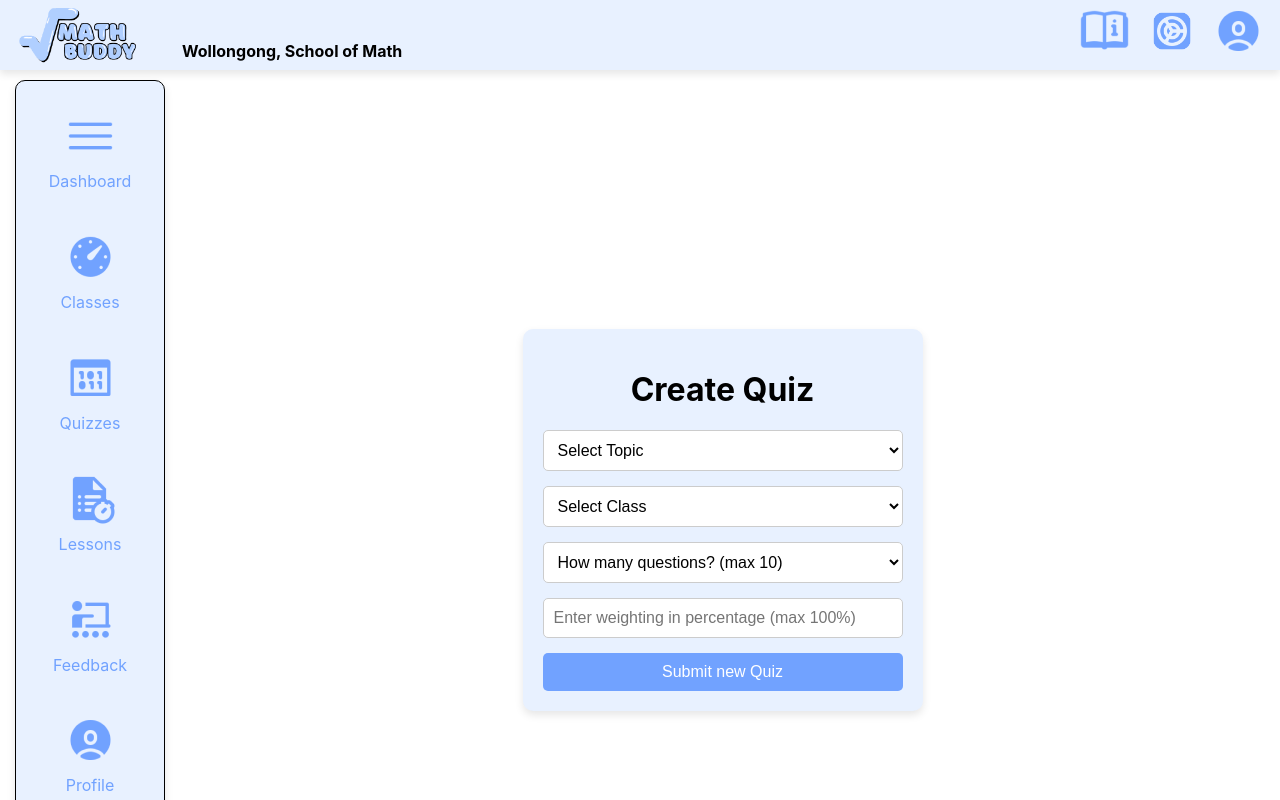
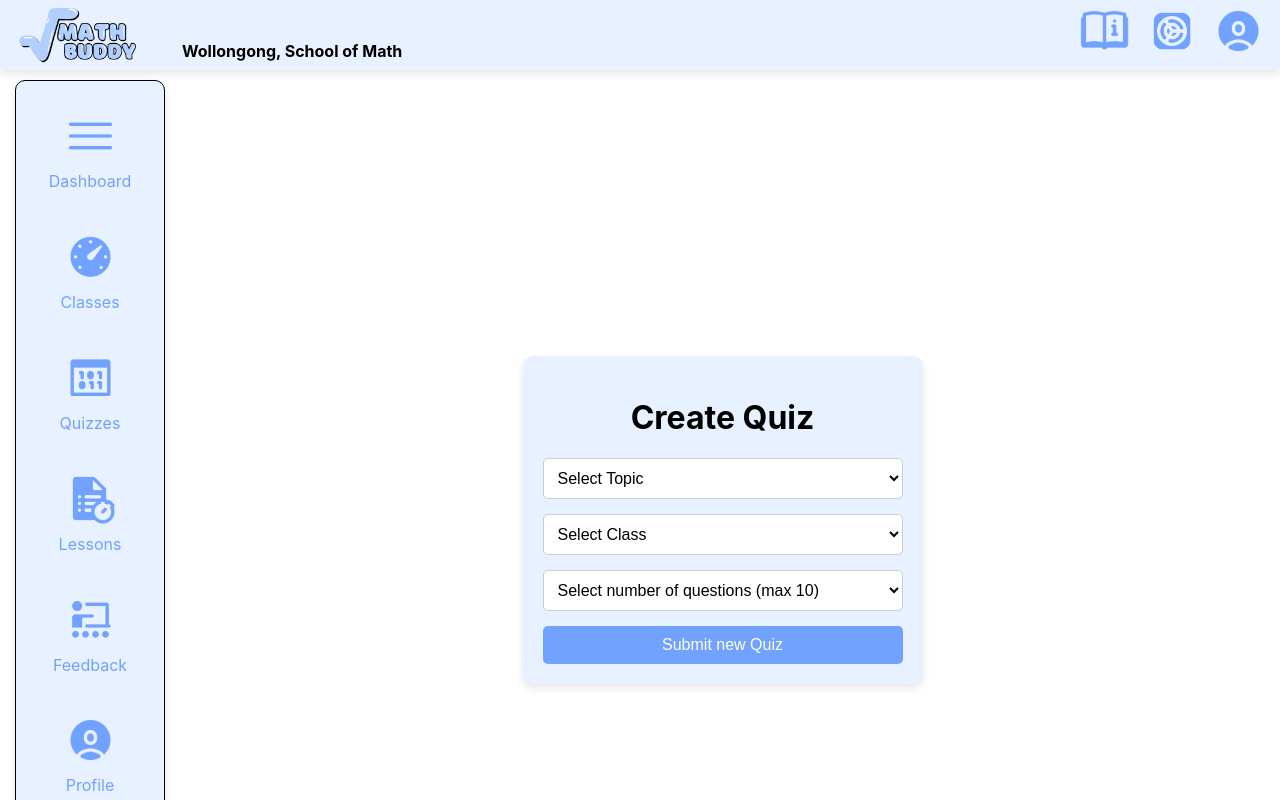
Before and after one commit to Hankchiefz/math-buddy, a React (Create React App) app: page /tnewquiz in a window 1280 px wide. Shown: the top 800 px of the page. Built offline with nearby package versions, Linux system fonts and the light colour scheme.

Commit message:
Added new quiz functionality

```diff
--- a/src/Components/teacherinner/TNewQuiz.js
+++ b/src/Components/teacherinner/TNewQuiz.js
@@ -1,10 +1,111 @@
-// src/components/teacherPages/TNewQuiz.js
-import React from 'react';
-import StudentHeader from '../objects/StudentHeader';
-import TeacherSNav from '../objects/TeacherSNav';
-import '../teacherstyle/TNewQuiz.css';
+import React, { useState, useEffect } from "react";
+import StudentHeader from "../objects/StudentHeader";
+import TeacherSNav from "../objects/TeacherSNav";
+import "../teacherstyle/TNewQuiz.css";
 
 const TNewQuiz = () => {
+  const [classes, setClasses] = useState([]);
+  const [selectedClass, setSelectedClass] = useState("");
+  const [topic, setTopic] = useState("");
+  const [numberOfQuestions, setNumberOfQuestions] = useState("");
+  const [loading, setLoading] = useState(false);
+  const [error, setError] = useState(null);
+  const [success, setSuccess] = useState(null);
+
+  useEffect(() => {
+    const fetchClasses = async () => {
+      const token = localStorage.getItem("access_token");
+
+      if (!token) {
+        console.error("No token found in local storage");
+        return;
+      }
+
+      try {
+        const response = await fetch(
+          "https://mathbuddyapi.com/teacher_classes",
+          {
+            method: "POST",
+            headers: {
+              "Content-Type": "application/json",
+            },
+            body: JSON.stringify({ token }), // Token sent in the body
+          }
+        );
+
+        if (!response.ok) {
+          throw new Error("Network response was not ok");
+        }
+
+        const data = await response.json();
+        setClasses(data || []); // Ensure classes is set correctly
+      } catch (error) {
+        console.error("Failed to fetch classes:", error);
+      }
+    };
+
+    fetchClasses();
+  }, []);
+
+  const handleClassChange = (event) => {
+    setSelectedClass(event.target.value);
+  };
+
+  const handleTopicChange = (event) => {
+    setTopic(event.target.value);
+  };
+
+  const handleNumberOfQuestionsChange = (event) => {
+    setNumberOfQuestions(event.target.value);
+  };
+
+  const handleSubmit = async (event) => {
+    event.preventDefault();
+
+    const selectedClassData = classes.find(
+      (cls) => cls.class_name === selectedClass
+    );
+    if (!selectedClassData) {
+      setError("Selected class not found");
+      return;
+    }
+
+    const payload = {
+      class_id: selectedClassData.class_id,
+      topic,
+      number_of_questions: parseInt(numberOfQuestions, 10),
+    };
+
+    console.log("Payload being sent:", payload); // Debugging line
+
+    setLoading(true);
+    setError(null);
+    setSuccess(null);
+
+    try {
+      const response = await fetch("https://mathbuddyapi.com/create_quiz", {
+        method: "POST",
+        headers: {
+          "Content-Type": "application/json",
+        },
+        body: JSON.stringify(payload),
+      });
+
+      if (!response.ok) {
+        const errorResponse = await response.json(); // Get the error response body
+        throw new Error(errorResponse.message || "Network response was not ok");
+      }
+
+      const data = await response.json();
+      setSuccess("Quiz created successfully!");
+      console.log("Quiz created:", data);
+    } catch (error) {
+      setError("Failed to create quiz: " + error.message);
+    } finally {
+      setLoading(false);
+    }
+  };
+
   return (
     <div className="TCQnewclass-container">
       <StudentHeader /> {/* Top navbar */}
@@ -12,37 +113,63 @@ const TNewQuiz = () => {
         <TeacherSNav /> {/* Side navbar */}
         <div className="TCQmain-content">
           <div className="TCQform-container">
-            <div className="createclass"><h1>Create Quiz</h1></div>
-            <form className="TCQnew-class-form">
-              <select className="TCQtopic-dropdown" required>
-                <option value="" disabled selected>Select Topic</option>
+            <div className="createclass">
+              <h1>Create Quiz</h1>
+            </div>
+            <form className="TCQnew-class-form" onSubmit={handleSubmit}>
+              <select
+                className="TCQtopic-dropdown"
+                required
+                onChange={handleTopicChange}
+                value={topic}
+              >
+                <option value="" disabled>
+                  Select Topic
+                </option>
                 <option value="addition">Addition</option>
                 <option value="subtraction">Subtraction</option>
                 <option value="multiplication">Multiplication</option>
                 <option value="division">Division</option>
               </select>
-              <select className="TCQstudent-dropdown" required>
-                <option value="" disabled selected>Select Class</option>
-                <option value="class4a">Class 4A</option>
-                <option value="class4b">Class 4B</option>
-                <option value="class4c">Class 4C</option>
-                <option value="class4d">Class 4D</option>
-              </select>
-              <select className="TCQquestions-dropdown" required>
-                <option value="" disabled selected>How many questions? (max 10)</option>
-                {Array.from({ length: 10 }, (_, i) => (
-                  <option key={i + 1} value={i + 1}>{i + 1}</option>
+              <select
+                className="TCQstudent-dropdown"
+                required
+                value={selectedClass}
+                onChange={handleClassChange}
+              >
+                <option value="" disabled>
+                  Select Class
+                </option>
+                {classes.map((cls) => (
+                  <option key={cls.class_id} value={cls.class_name}>
+                    {cls.class_name}
+                  </option>
                 ))}
               </select>
-              <input
-                type="number"
-                className="TCQweighting-input"
-                placeholder="Enter weighting in percentage (max 100%)"
-                min="0"
-                max="100"
+              <select
+                className="TCQquestions-dropdown"
                 required
-              />
-              <button type="submit" className="TCQnew-class-button">Submit new Quiz</button>
+                value={numberOfQuestions}
+                onChange={handleNumberOfQuestionsChange}
+              >
+                <option value="" disabled>
+                  Select number of questions (max 10)
+                </option>
+                {Array.from({ length: 10 }, (_, i) => (
+                  <option key={i + 1} value={i + 1}>
+                    {i + 1}
+                  </option>
+                ))}
+              </select>
+              <button
+                type="submit"
+                className="TCQnew-class-button"
+                disabled={loading}
+              >
+                {loading ? "Submitting..." : "Submit new Quiz"}
+              </button>
+              {error && <p className="error-message">{error}</p>}
+              {success && <p className="success-message">{success}</p>}
             </form>
           </div>
         </div>
```
